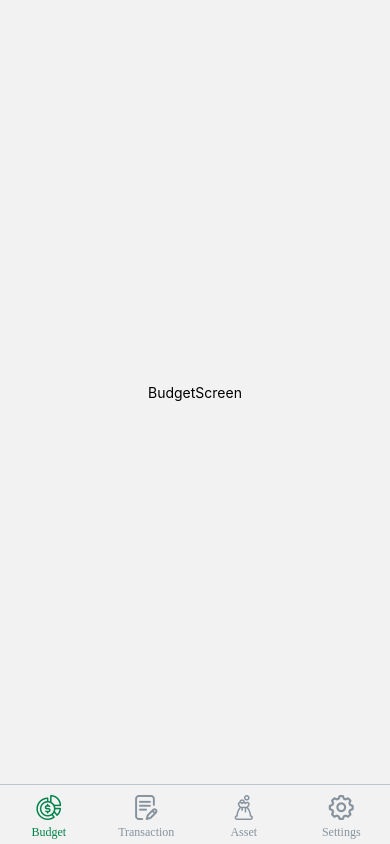
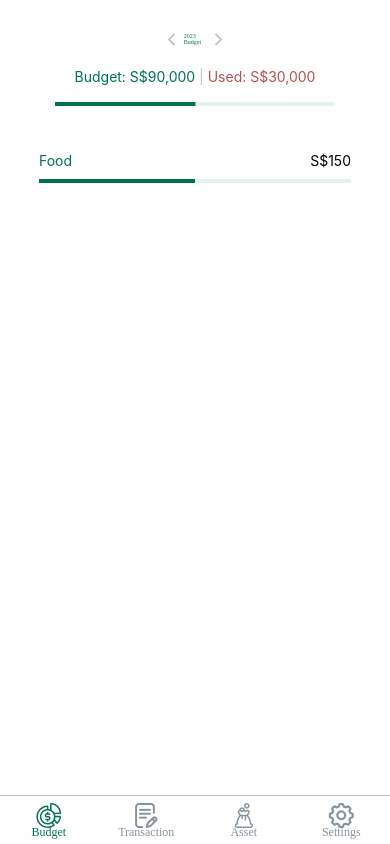
Before and after one commit to NganJason/Bytewise-RN, a React Native app: screen / in a window 390 px wide. Built offline with nearby package versions, Linux system fonts and the light colour scheme; a web font is replaced by a local one.

Commit message:
add budgetScreen

```diff
--- a/src/Screens/Budget/BudgetScreen.js
+++ b/src/Screens/Budget/BudgetScreen.js
@@ -1,11 +1,122 @@
-import { View, Text } from 'react-native';
+import { View, StyleSheet } from 'react-native';
+import { useTheme, Text, LinearProgress } from '@rneui/themed';
+import Ionicons from '@expo/vector-icons/Ionicons';
 
 const BudgetScreen = () => {
+  const { theme } = useTheme();
+  const styles = getStyles(theme);
+
   return (
-    <View>
-      <Text>BudgetScreen</Text>
+    <View style={styles.pageContainer}>
+      <View style={styles.budgetHeader}>
+        <View style={styles.budgetHeaderIcon}>
+          <Ionicons
+            name="chevron-back-outline"
+            size={20}
+            color={theme.colors.grey4}
+          />
+        </View>
+        <Text style={styles.budgetHeaderText}>2023 Budget</Text>
+        <View style={styles.budgetHeaderIcon}>
+          <Ionicons
+            name="chevron-forward-outline"
+            size={20}
+            color={theme.colors.grey4}
+          />
+        </View>
+      </View>
+
+      <View style={styles.overviewContainer}>
+        <View style={styles.overview}>
+          <Text style={styles.budgetText}>Budget: S$90,000</Text>
+          <Text style={styles.separatorText}> | </Text>
+          <Text style={styles.usedText}>Used: S$30,000</Text>
+        </View>
+        <View style={styles.progress}>
+          <LinearProgress
+            color={theme.colors.primary}
+            trackColor={theme.colors.secondary}
+            value={0.5}
+          />
+        </View>
+      </View>
+
+      <View style={styles.budgetItemContainer}>
+        <View style={styles.budgetItemInfo}>
+          <Text style={styles.budgetText}>Food</Text>
+          <Text>S$150</Text>
+        </View>
+        <View>
+          <LinearProgress
+            color={theme.colors.primary}
+            trackColor={theme.colors.secondary}
+            value={0.5}
+          />
+        </View>
+      </View>
     </View>
   );
 };
 
+const getStyles = (theme) => {
+  return StyleSheet.create({
+    pageContainer: {
+      height: '100%',
+      width: '100%',
+      display: 'flex',
+      alignItems: 'center',
+      paddingTop: '7%',
+      paddingHorizontal: '10%',
+    },
+    budgetHeader: {
+      display: 'flex',
+      flexDirection: 'row',
+      alignItems: 'center',
+      justifyContent: 'center',
+    },
+    budgetHeaderText: {
+      color: theme.colors.primary,
+      fontFamily: theme.fontFamily.semiBold,
+      fontSize: '25%',
+    },
+    budgetHeaderIcon: {
+      marginTop: '1%',
+      marginHorizontal: '3%',
+    },
+    overviewContainer: {
+      width: '90%',
+      display: 'flex',
+      alignItems: 'center',
+      marginBottom: '5%',
+    },
+    overview: {
+      display: 'flex',
+      flexDirection: 'row',
+      marginVertical: '6%',
+    },
+    progress: {
+      width: '100%',
+    },
+    budgetText: {
+      color: theme.colors.primary,
+    },
+    usedText: {
+      color: theme.colors.red0,
+    },
+    separatorText: {
+      color: theme.colors.grey4,
+    },
+    budgetItemContainer: {
+      width: '100%',
+      marginTop: '10%',
+    },
+    budgetItemInfo: {
+      display: 'flex',
+      flexDirection: 'row',
+      justifyContent: 'space-between',
+      marginBottom: '3%',
+    },
+  });
+};
+
 export default BudgetScreen;
--- a/src/Screens/HomeScreen.js
+++ b/src/Screens/HomeScreen.js
@@ -22,6 +22,7 @@ const HomeScreen = ({ onLayout }) => {
   const styles = StyleSheet.create({
     tabBarIcon: {
       marginTop: theme.spacing.sm,
+      height: '100%',
     },
     tabBarLabel: {
       marginBottom: theme.spacing.sm,
@@ -29,10 +30,8 @@ const HomeScreen = ({ onLayout }) => {
       fontSize: theme.spacing.lg,
     },
     tabBar: {
-      backgroundColor: theme.colors.grey5,
       borderTopColor: theme.colors.grey4,
-      height: '8%',
-      maxHeight: 60,
+      paddingVertical: 5,
     },
   });
 
--- a/src/_shared/constant/theme.js
+++ b/src/_shared/constant/theme.js
@@ -2,7 +2,8 @@ import { createTheme } from '@rneui/themed';
 import { DefaultTheme } from '@react-navigation/native';
 
 const COLORS = {
-  primary: '#008248',
+  primary: '#00754A',
+  secondary: '#E4F2ED',
   black: '#252525',
   white: '#FFF',
   grey0: '#383E42',
@@ -11,6 +12,7 @@ const COLORS = {
   grey3: '#86939E',
   grey4: '#bdc6cf',
   grey5: '#F2F2F2',
+  red0: '#B85050',
   disabled: '#E3E6E8',
   error: '#F41A0F',
   success: '#52C41A',
@@ -28,9 +30,10 @@ const FONTS = {
 export const THEME = createTheme({
   colors: {
     ...DefaultTheme.colors,
-    background: COLORS.grey5,
+    background: COLORS.white,
     text: COLORS.grey1,
     primary: COLORS.primary,
+    secondary: COLORS.secondary,
     error: COLORS.error,
     success: COLORS.success,
     warning: COLORS.warning,
@@ -41,6 +44,7 @@ export const THEME = createTheme({
     grey3: COLORS.grey3,
     grey4: COLORS.grey4,
     grey5: COLORS.grey5,
+    red0: COLORS.red0,
   },
   fontFamily: {
     bold: FONTS.ZenKakuGothicNewBlack,
```
Also changed, not shown: assets/icons/unicodesMap.json (+6 -1 lines).
